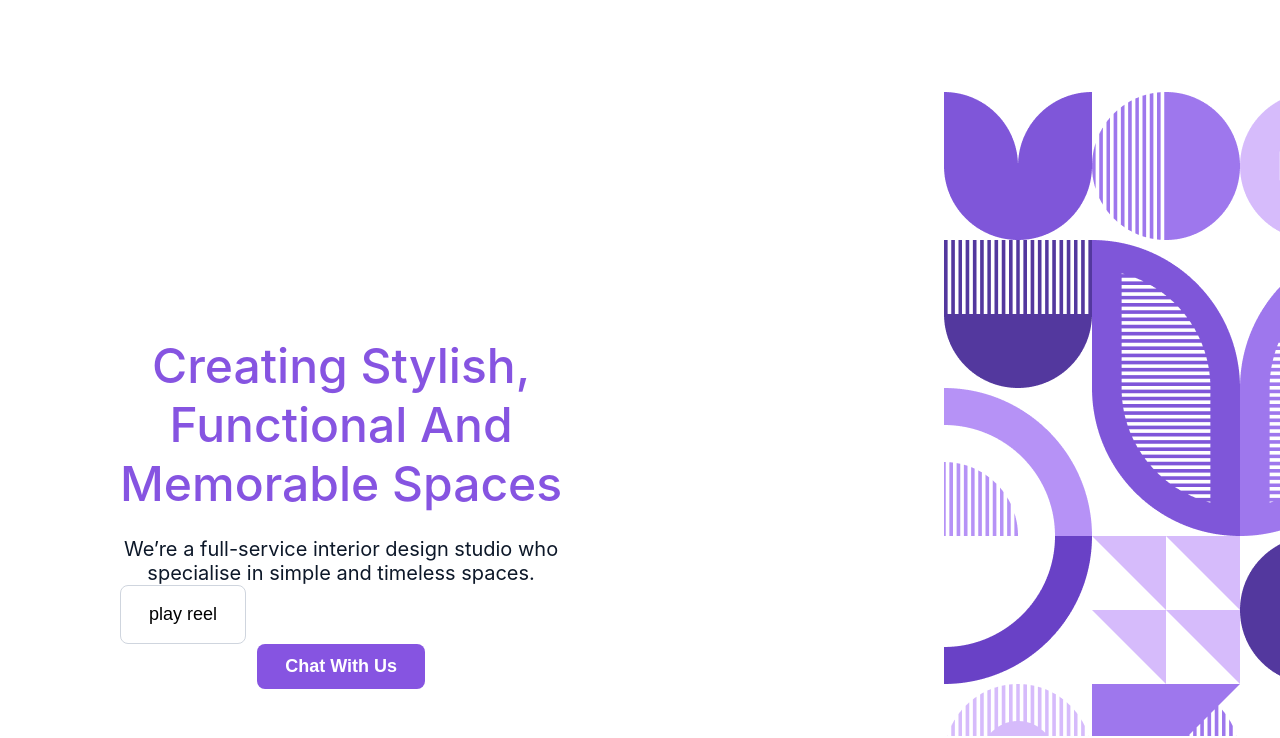
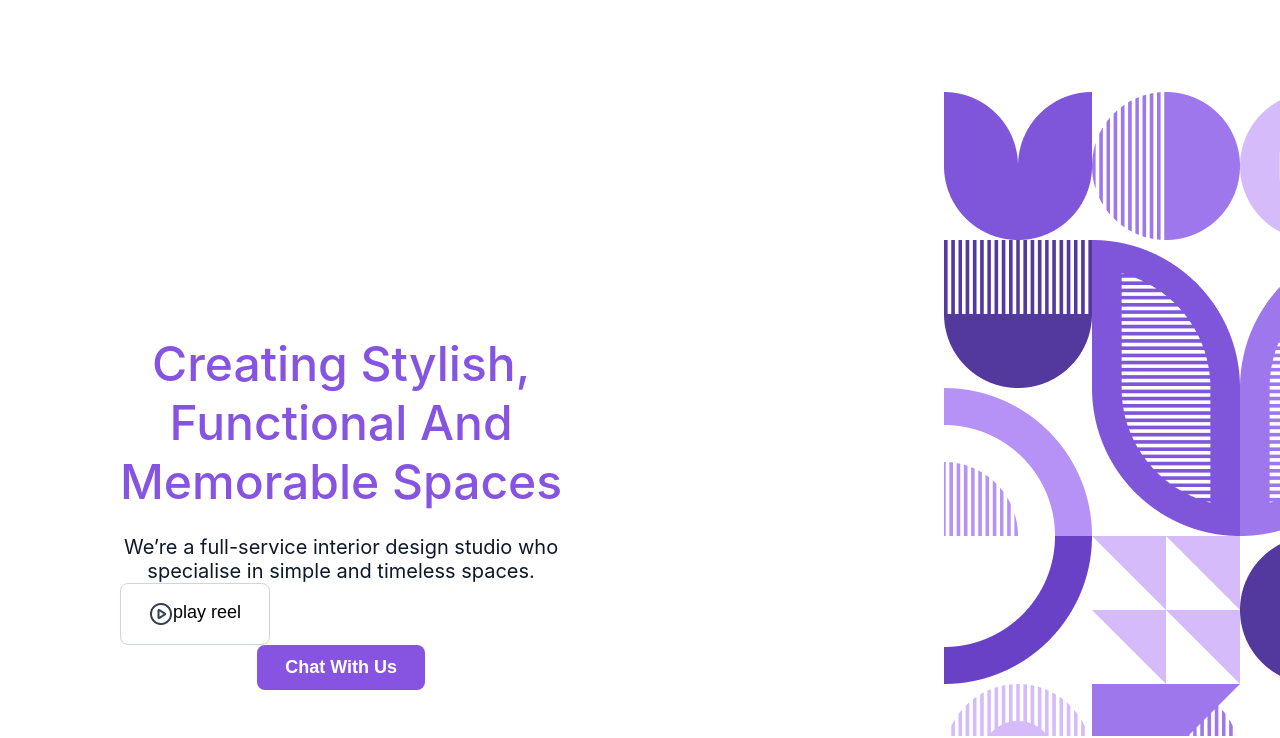
Before and after one commit to elite-coder-5150/untitled-ui-kit-html, a plain HTML site: page banking/banking-one.html in a window 1280 px wide. Shown: the part 84-822 px from the top of the page. Drawn offline with nearby package versions, Linux system fonts and the light colour scheme; files that its build step writes are made by us from their sources; files whose address does not match are found by name.

Commit message:
added a few icons

```diff
--- a/scss/_icon.scss
+++ b/scss/_icon.scss
@@ -289,8 +289,9 @@
         float: right;
     }
 
-    .feature-icon-two {
-        background: url('../img/banking/feature-icon-two.png') no-repeat;
-
+    .show-reel-icon {
+        background: url('../img/banking/show-reel-icon.png') no-repeat;
+        width: 24px;
+        height: 24px;
     }
 }
```
